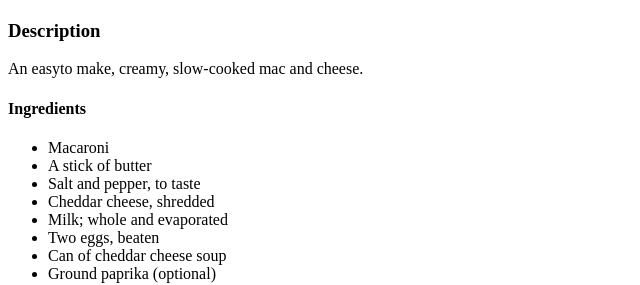
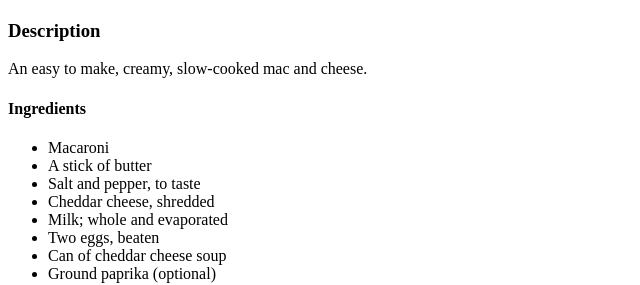
Before and after one commit to MilesRigby/odin-recipes, a plain HTML site: page recipes/mac-and-cheese.html in a window 1280 px wide. Shown: the part 383-668 px from the top of the page, 0-640 px from the left. Drawn offline with Linux system fonts and the light colour scheme.

```diff
--- a/recipes/mac-and-cheese.html
+++ b/recipes/mac-and-cheese.html
@@ -11,7 +11,7 @@
     <img src="https://www.allrecipes.com/thmb/W7RGkYNjOKugjAbN7OUtdvK_CUo=/0x512/filters:no_upscale():max_bytes(150000):strip_icc():format(webp)/237311-slow-cooker-mac-and-cheese-recipe-VAT-017-Beauty-4x3-7f1ac7ca95704e57bc0856a1500c3d5e.jpg" alt="A serving of mac and cheese in an orange ceramic bowl.">
 
     <h3>Description</h3>
-    <p>An easyto make, creamy, slow-cooked mac and cheese.</p>
+    <p>An easy to make, creamy, slow-cooked mac and cheese.</p>
 
     <h4>Ingredients</h4>
     <ul>
```
Also changed, not shown: 1 other file.
